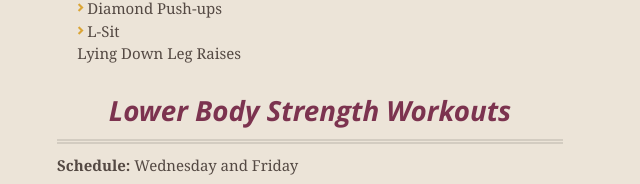
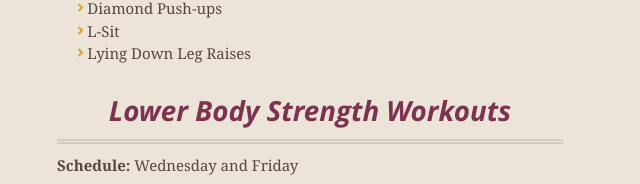
Before and after one commit to rickyhurtado/projects, a plain HTML site: page index.html in a window 1280 px wide. Shown: the part 370-554 px from the top of the page, 330-970 px from the left. Drawn offline with nearby package versions, Linux system fonts and the light colour scheme.

Commit message:
Update index.html

```diff
--- a/index.html
+++ b/index.html
@@ -45,7 +45,7 @@
           <li>Pseudo-Planche Push-ups</li>
           <li>Diamond Push-ups</li>
           <li>L-Sit</li>
-          <li></li>Lying Down Leg Raises</li>
+          <li>Lying Down Leg Raises</li>
         </ul>
 
         <h3>Lower Body Strength Workouts</h3>
```
